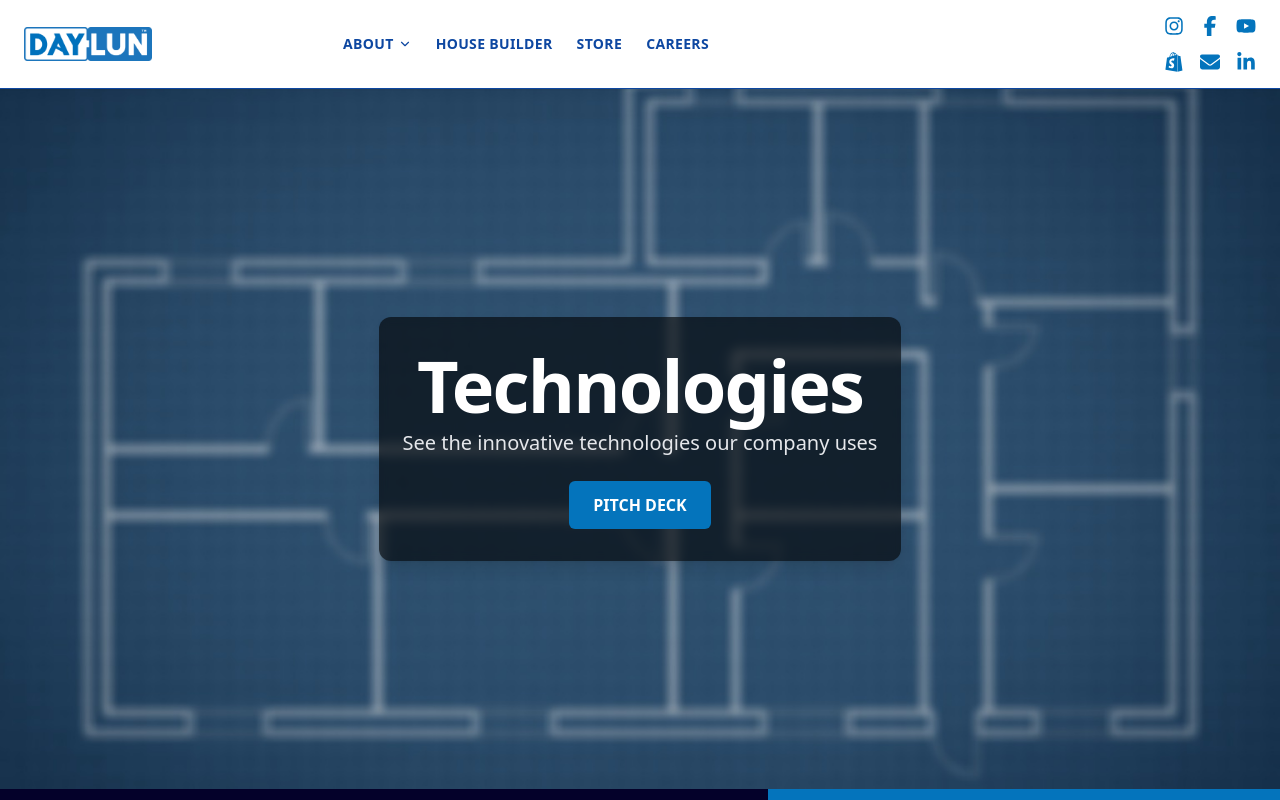
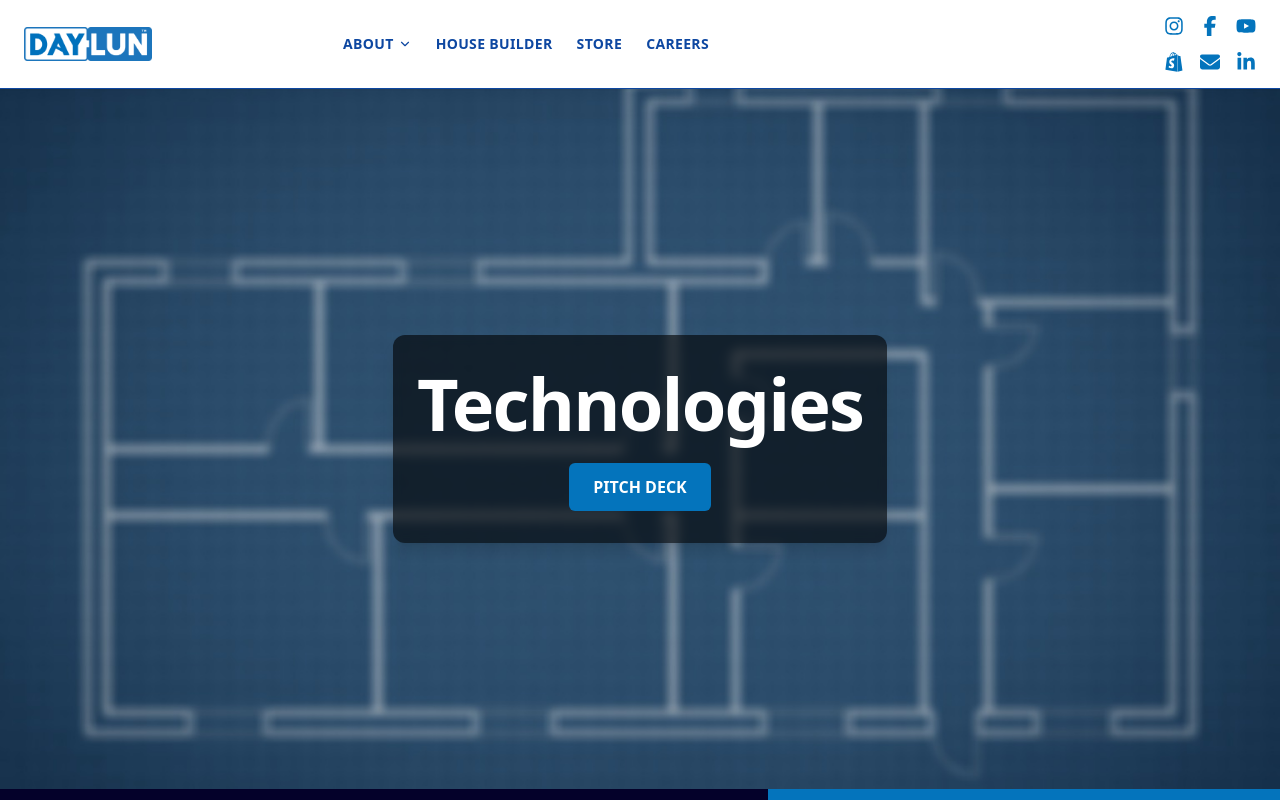
Before and after one commit to Daylun-Housing/DAYLUN, a Next.js app: page /Technologies in a window 1280 px wide. Built offline with nearby package versions, Linux system fonts and the light colour scheme.

Commit message:
updates.

```diff
--- a/app/Technologies/Components/HeroImage.tsx
+++ b/app/Technologies/Components/HeroImage.tsx
@@ -32,7 +32,7 @@ export default function HeroImage() {
             Technologies
           </p>
           <p className="mt-2 text-sm md:text-lg xl:text-xl text-gray-200">
-            See the innovative technologies our company uses
+            {/* See the innovative technologies our company uses */}
           </p>
           <div className="mt-6">
             <button
```
